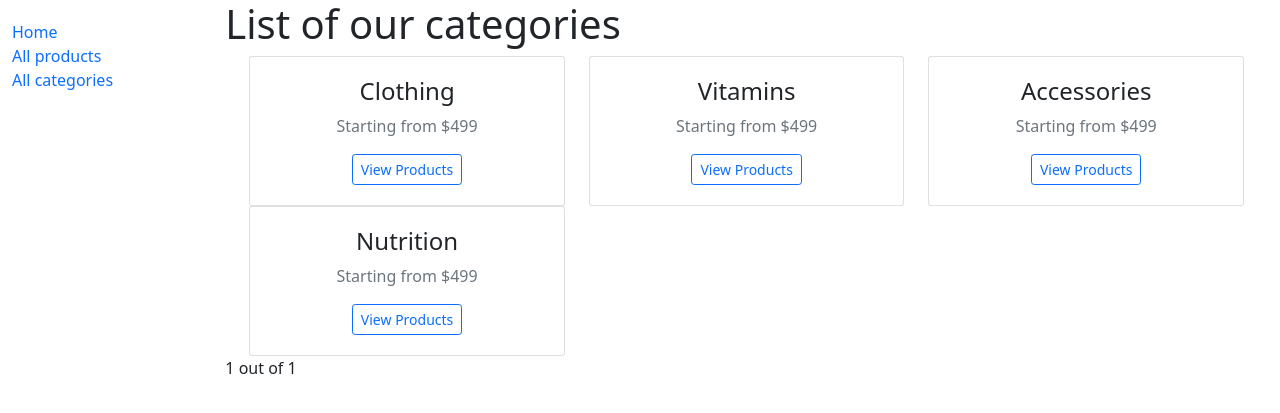
After one commit to DovydasAli/final-project, a Django app: page /eshop/categories/ in a window 1280 px wide. The commit adds this page. Shown: the top 413 px of the page. Run offline with Django 3.2, Linux system fonts and the light colour scheme; data comes from the database, SQL or seed files in the repository; both versions use the stored data as it was after the commit.

Commit message:
added pagination to categories and product page

```diff
--- a/mysite/eshop/static/css/styles.css
+++ b/mysite/eshop/static/css/styles.css
@@ -3,3 +3,59 @@
     padding: 0;
     list-style: none;
 }
+
+.mt-50 {
+    margin-top: 50px
+}
+
+.mb-50 {
+    margin-bottom: 50px
+}
+
+.card {
+    position: relative;
+    display: -ms-flexbox;
+    display: flex;
+    -ms-flex-direction: column;
+    flex-direction: column;
+    min-width: 0;
+    word-wrap: break-word;
+    background-color: #fff;
+    background-clip: border-box;
+    border: 1px solid rgba(0, 0, 0, .125);
+    border-radius: .1875rem
+}
+
+.card-img-actions {
+    position: relative
+}
+
+.card-body {
+    -ms-flex: 1 1 auto;
+    flex: 1 1 auto;
+    padding: 1.25rem;
+    text-align: center
+}
+
+.star {
+    color: red
+}
+
+.bg-cart {
+    background-color: orange;
+    color: #fff
+}
+
+.bg-cart:hover {
+    color: #fff
+}
+
+.bg-buy {
+    background-color: green;
+    color: #fff;
+    padding-right: 29px
+}
+
+.bg-buy:hover {
+    color: #fff
+}
--- a/mysite/eshop/templates/base.html
+++ b/mysite/eshop/templates/base.html
@@ -4,7 +4,7 @@
   {% block title %}<title>One stop sport shop</title>{% endblock %}
   <meta charset="utf-8">
   <meta name="viewport" content="width=device-width, initial-scale=1">
-  <link rel="stylesheet" href="https://stackpath.bootstrapcdn.com/bootstrap/4.1.3/css/bootstrap.min.css" integrity="sha384-MCw98/SFnGE8fJT3GXwEOngsV7Zt27NXFoaoApmYm81iuXoPkFOJwJ8ERdknLPMO" crossorigin="anonymous">
+  <link href="https://cdn.jsdelivr.net/npm/bootstrap@5.0.2/dist/css/bootstrap.min.css" rel="stylesheet" integrity="sha384-EVSTQN3/azprG1Anm3QDgpJLIm9Nao0Yz1ztcQTwFspd3yD65VohhpuuCOmLASjC" crossorigin="anonymous">
   <!-- Add additional CSS in static file -->
   {% load static %}
   <link rel="stylesheet" href="{% static 'css/styles.css' %}">
@@ -14,9 +14,10 @@
     <div class="row">
       <div class="col-sm-2">
       {% block sidebar %}
-        <ul class="sidebar-nav">
-          <li><a href="{% url 'index' %}">Home</a></li>
-          <li><a href="">All products</a></li>
+        <ul class="sidebar-nav ">
+          <li><a class="text-decoration-none" href="{% url 'index' %}">Home</a></li>
+          <li><a class="text-decoration-none" href="{% url 'products' %}">All products</a></li>
+          <li><a class="text-decoration-none" href="{% url 'categories' %}">All categories</a></li>
         </ul>
      {% endblock %}
       </div>
--- /dev/null
+++ b/mysite/eshop/templates/category_list.html
@@ -0,0 +1,44 @@
+{% extends "base.html" %}
+
+{% block content %}
+  <h1>List of our categories</h1>
+  {% if category_list %}
+    <div class="container mt-100">
+        <div class="row">
+    {% for category in category_list %}
+            <div class="col-md-4 col-sm-6">
+                <div class="card mb-30"><a class="card-img-tiles" href="#" data-abc="true">
+                        <div class="inner">
+                           <!--  <div class="main-img"><img src="https://i.imgur.com/O0GMYuw.jpg" alt="Category"></div> Prie kategoriju ir sub kategoriju butu galima prideti nuotraukas -->
+                        </div>
+                    </a>
+                    <div class="card-body text-center">
+                        <h4 class="card-title">{{ category.name }}</h4>
+                        <p class="text-muted">Starting from $499</p><a class="btn btn-outline-primary btn-sm" href="{{ category.id }}" data-abc="true">View Products</a>
+                    </div>
+                </div>
+            </div>
+    {% endfor %}
+        </div>
+    </div>
+  {% else %}
+    <p>No categories.</p>
+  {% endif %}
+    <div class="pagination">
+        <span class="step-links">
+            {% if page_obj.has_previous %}
+                <a href="?page=1">&laquo; first</a>
+                <a href="?page={{ page_obj.previous_page_number }}">back</a>
+            {% endif %}
+
+            <span class="current">
+                {{ page_obj.number }} out of {{ page_obj.paginator.num_pages }}
+            </span>
+
+            {% if page_obj.has_next %}
+                <a href="?page={{ page_obj.next_page_number }}">first</a>
+                <a href="?page={{ page_obj.paginator.num_pages }}">last &raquo;</a>
+            {% endif %}
+        </span>
+    </div>
+{% endblock %}
--- a/mysite/eshop/urls.py
+++ b/mysite/eshop/urls.py
@@ -5,5 +5,7 @@ from . import views
 urlpatterns = [
     path('', views.index, name='index'),
     path('products/', views.products, name='products'),
-    path('products/<int:product_id>', views.products, name='product'),
+    path('products/<int:product_id>', views.product, name='product'),
+    path('categories/', views.CategoryListView.as_view(), name='categories'),
+    path('categories/<int:pk>', views.CategoryDetailView.as_view(), name='category-detail'),
 ]
--- a/mysite/eshop/views.py
+++ b/mysite/eshop/views.py
@@ -1,8 +1,10 @@
-from django.shortcuts import render
 from django.http import HttpResponse
 
-from django.shortcuts import render, get_object_or_404
+from django.shortcuts import render, get_object_or_404, reverse
 from .models import Product, Category, SubCategory, OrderProduct, Order
+from django.views import generic
+
+from django.core.paginator import Paginator
 
 def index(request):
     num_products = Product.objects.all().count()
@@ -22,13 +24,26 @@ def index(request):
 
 
 def products(request):
-    products = Product.objects.all()
+    paginator = Paginator(Product.objects.all(), 6)
+    page_number = request.GET.get('page')
+    paged_products = paginator.get_page(page_number)
     context = {
-        'products': products
+        'products': paged_products
     }
-    print(products)
     return render(request, 'products.html', context=context)
 
 def product(request, product_id):
     single_product = get_object_or_404(Product, pk=product_id)
     return render(request, 'product.html', {'product': single_product})
+
+class CategoryListView(generic.ListView):
+    model = Category
+    paginate_by = 6
+    template_name = 'category_list.html'
+
+class CategoryDetailView(generic.DetailView):
+    model = Category
+    template_name = 'category_detail.html'
+
+    def get_success_url(self):
+        return reverse('category-detail', kwargs={'pk': self.object.id})
```
Also changed, not shown: mysite/eshop/templates/category_detail.html (added, +16 -0 lines), mysite/eshop/templates/product.html (+3 -6 lines), mysite/eshop/templates/products.html (+39 -1 lines), mysite/db.sqlite3.
